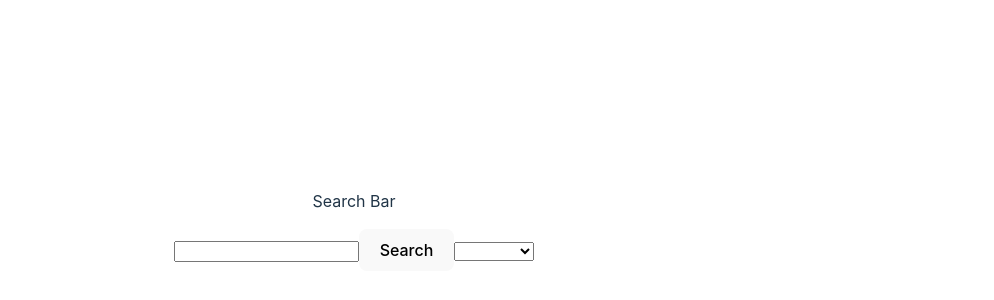
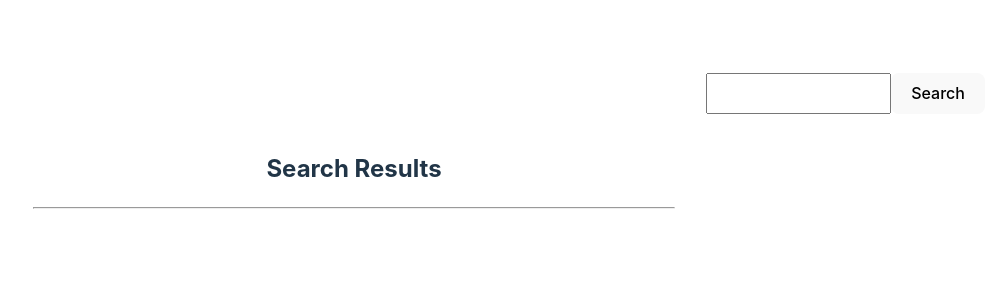
Before and after one commit to theMomo93/Hacker-Project, a React (Vite) app: page /SearchResults in a window 1280 px wide. Shown: the part 240-540 px from the top of the page, without its empty margins (286-1280 px from the left). Built offline with nearby package versions, Linux system fonts and the light colour scheme.

Commit message:
routing search bar page added

```diff
--- a/src/App.css
+++ b/src/App.css
@@ -5,7 +5,17 @@
   text-align: center;
 
 }
-
+.navbar-elements{
+  display: flex;
+  flex-direction: row;
+  justify-content: space-between;
+  align-items: center;
+}
+.searchBar{
+  width: 20dvw;
+  display: flex;
+  justify-content: space-evenly;
+}
 .article-container{
   display: flex;
   text-align: left;
@@ -57,3 +67,6 @@
 .white{
   color: white;
 }
+.divider{
+  width: 50dvw;
+}
--- a/src/Router.jsx
+++ b/src/Router.jsx
@@ -5,6 +5,8 @@ import { HomePage } from './pages/HomePage';
 import { Navbar } from './component/Navbar';
 import { Footer } from './component/Footer';
 import { New } from './pages/New';
+import SearchResults from './pages/SearchResults';
+
 
 
 
@@ -16,7 +18,7 @@ function Router() {
       <Routes>
         <Route path="/" element={<HomePage/>}/>
         <Route path="/new" element={<New/>}/>
-
+        <Route path="SearchResults" element={<SearchResults/>}/>
       </Routes>
       <Footer/>
     </BrowserRouter>
--- a/src/component/Footer.jsx
+++ b/src/component/Footer.jsx
@@ -1,12 +1,13 @@
 import React from 'react'
-import { SearchBar } from './SearchBar'
+
 
 
 
 
 export function Footer() {
   return (
-
+    <>
+    <hr className='divider'/>
     <div className='footer-container'>
         <br />
         <div className='footer-links'>
@@ -19,9 +20,10 @@ export function Footer() {
         <a href= "">Contact</a>
         </div>
         <div className='searchBar-footer'>
-            <SearchBar/>
+
         </div>
 
     </div>
+    </>
   )
 }
--- a/src/component/Navbar.jsx
+++ b/src/component/Navbar.jsx
@@ -1,4 +1,5 @@
 import React from 'react'
+import { SearchBar } from './SearchBar'
 import { NavLink } from 'react-router-dom'
 
 export function Navbar() {
@@ -16,7 +17,7 @@ export function Navbar() {
          <NavLink className={({ isActive }) => (isActive ? 'green' : 'white')}to="/submit" >Submit</NavLink><p>|</p>
         </div>
 
-
+        <SearchBar/>
     </div>
   )
 }
--- a/src/component/SearchBar.jsx
+++ b/src/component/SearchBar.jsx
@@ -1,18 +1,21 @@
 import React, { useState, useEffect } from 'react';
+import { useNavigate } from 'react-router-dom'
 
 export function SearchBar() {
   const [searchInput, setSearchInput] = useState('');
-  const [selectedTag, setSelectedTag] = useState('');
   const [searchButtonClicked, setSearchButtonClicked] = useState(false);
   const [searchResults, setSearchResults] = useState({});
+  const navigate = useNavigate(); // new hook, we havent learned yet but essencily help us to link something from one page to another
 
   const fetchData = async () => {
     try {
       const response = await fetch(
-        `https://hn.algolia.com/api/v1/search?query=${searchInput}&tags=${selectedTag}`
+        `https://hn.algolia.com/api/v1/search?query=${searchInput}`
       );
       const data = await response.json();
       setSearchResults(data);
+
+      navigate('/search-results', {state:{searchResults: data}});
     } catch (error) {
       console.log('Error fetching data: ', error);
     }
@@ -24,34 +27,23 @@ export function SearchBar() {
 
       setSearchButtonClicked(false);
     }
-  }, [searchInput, selectedTag, searchButtonClicked]);
+  }, [searchInput, searchButtonClicked]);
 
   return (
-    <div>
-      <p>Search Bar</p>
+    <div className='searchBar'>
       <input
         type="text"
         value={searchInput}
         onChange={(e) => setSearchInput(e.target.value)}
       />
       <button onClick={() => setSearchButtonClicked(true)}>Search</button>
-      <select
-        name="tags"
-        value={selectedTag}
-        onChange={(e) => setSelectedTag(e.target.value)}
-      >
-        <option value="all"></option>
-        <option value="story">Story</option>
-        <option value="comment">Comment</option>
-        <option value="user">User</option>
-      </select>
-      {searchResults.hits && (
+      {/*     {searchResults.hits && (
         <ul>
-          {searchResults.hits.map((hit) => (
-            <li key={hit.objectID}>{hit.title}</li>
-          ))}
-        </ul>
-      )}
+        {searchResults.hits.map((hit) => (
+          <li key={hit.objectID}>{hit.title}</li>
+        ))}
+      </ul>
+        )}*/}
     </div>
   );
 }
--- /dev/null
+++ b/src/pages/SearchResults.jsx
@@ -0,0 +1,21 @@
+import React from 'react'
+import { useLocation } from 'react-router-dom';
+import { SearchBar } from '../component/SearchBar';
+
+
+export default function SearchResults() {
+    const { state } = useLocation();
+    const searchResults = state && state.searchResults
+  return (
+    <div>
+        <h2>Search Results</h2>
+        {searchResults && searchResults.hits && (
+            <ul>
+                {searchResults.hits.map((hit) => (
+                    <li key={hit.objectID}>{hit.title}</li>
+                ))}
+            </ul>
+        )}
+    </div>
+  )
+}
```
